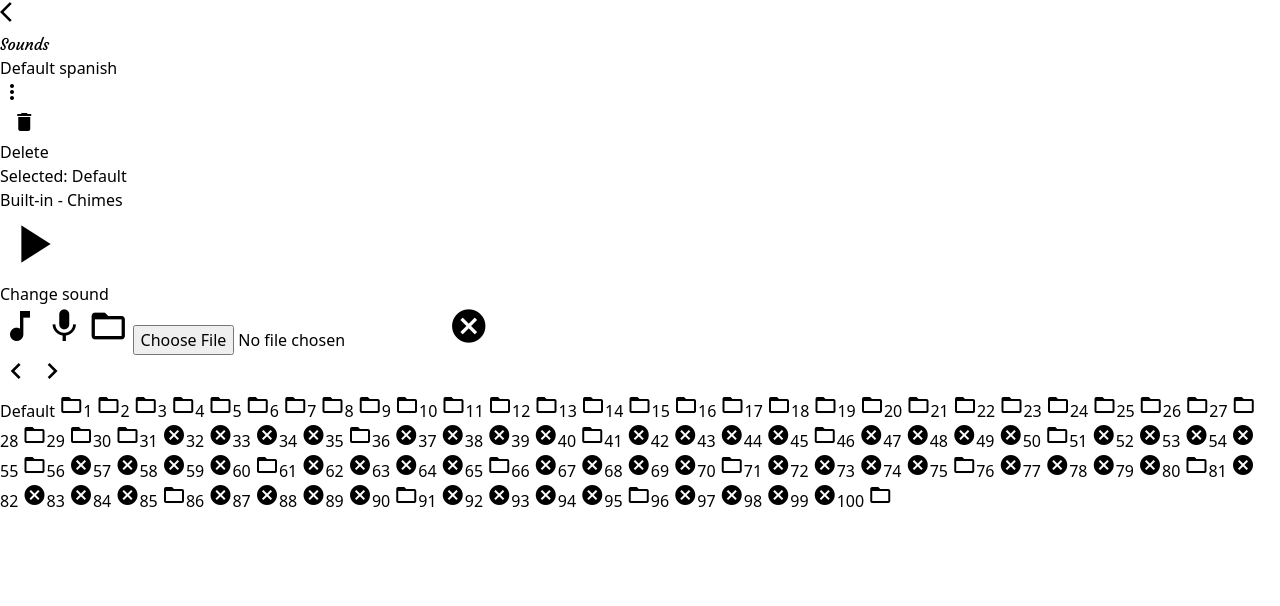
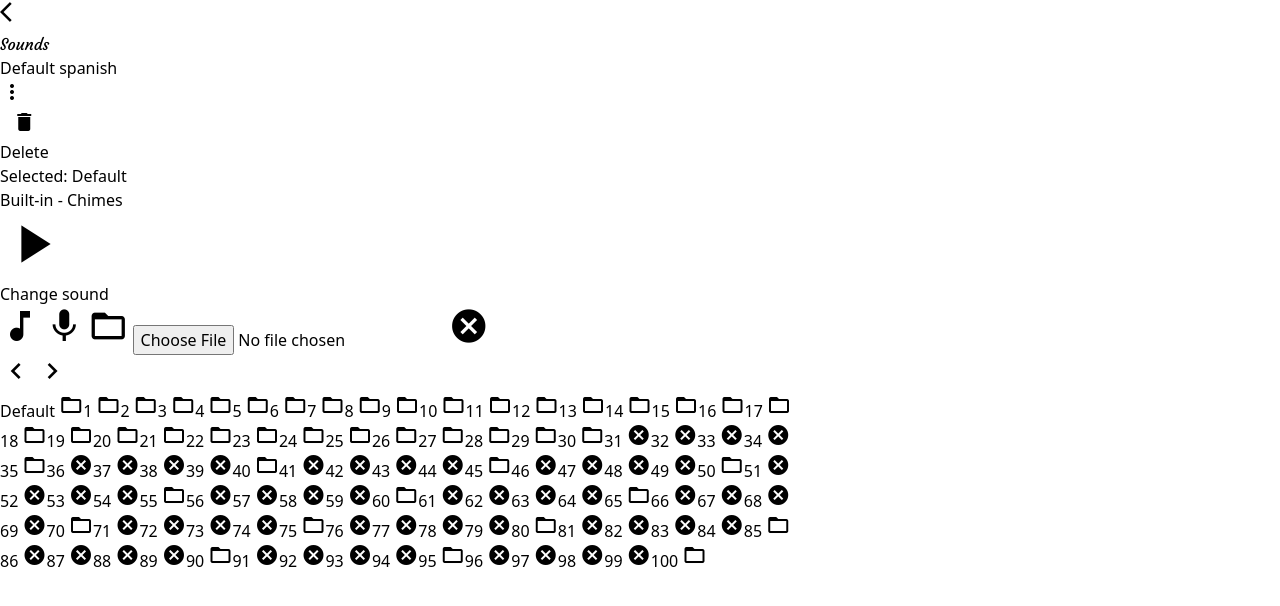
Before and after one commit to edu-rosado/training-tempo, a SvelteKit app: page /music-config/sounds/1 in a window 1280 px wide. Shown: the top 606 px of the page. Built offline with nearby package versions, Linux system fonts and the light colour scheme.

Commit message:
Make it slightly responsive for desktop with a centering container

```diff
--- a/src/routes/+layout.svelte
+++ b/src/routes/+layout.svelte
@@ -59,8 +59,13 @@
         {/if}
     </div>
 
-    <div class="flex flex-col" style={`height: calc(${innerHeight}px - ${appBarHeight});`}>
-        <slot />
+    <div class="flex justify-center">
+        <div
+            class="relative flex-grow flex flex-col"
+            style={`height: calc(${innerHeight}px - ${appBarHeight}); max-width: 800px;`}
+        >
+            <slot />
+        </div>
     </div>
 </div>
 
```
